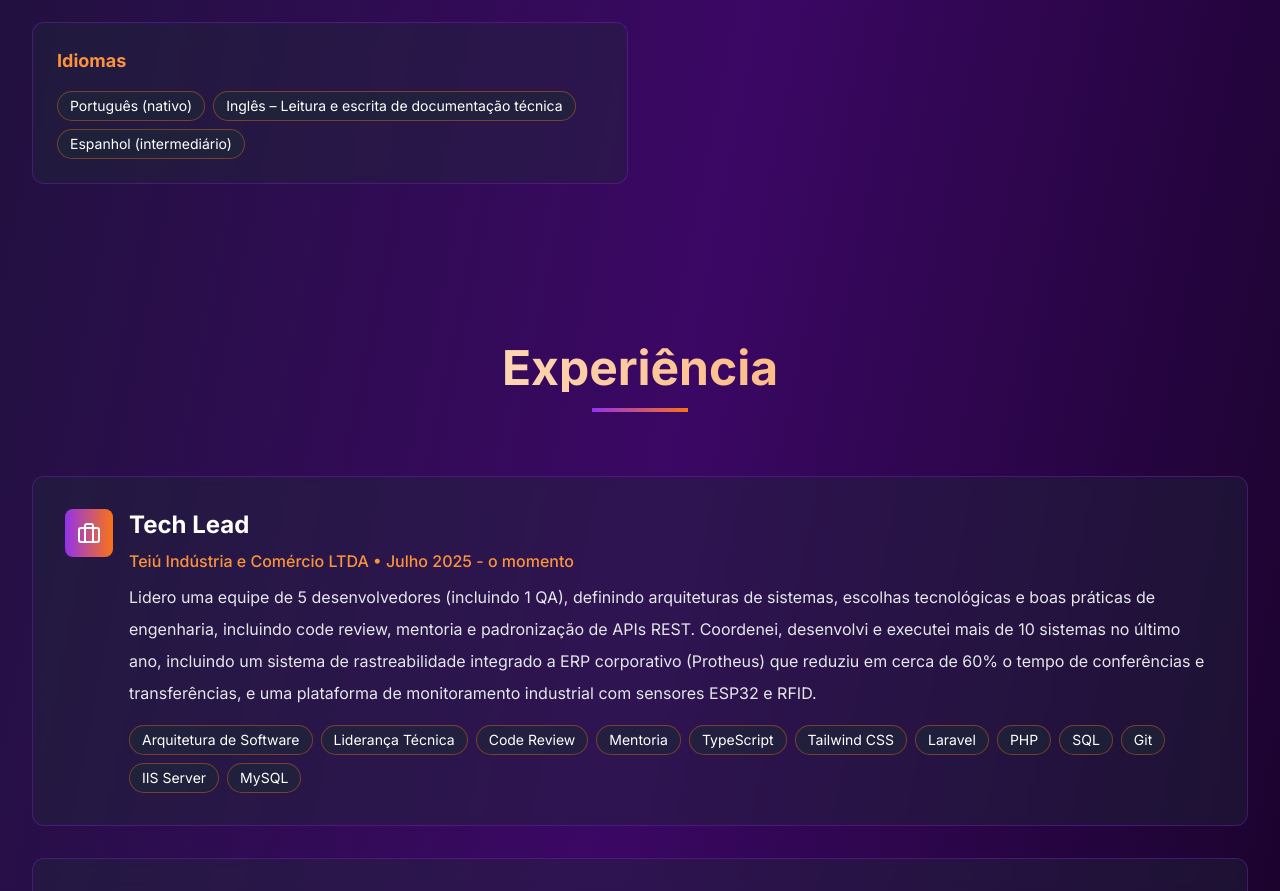
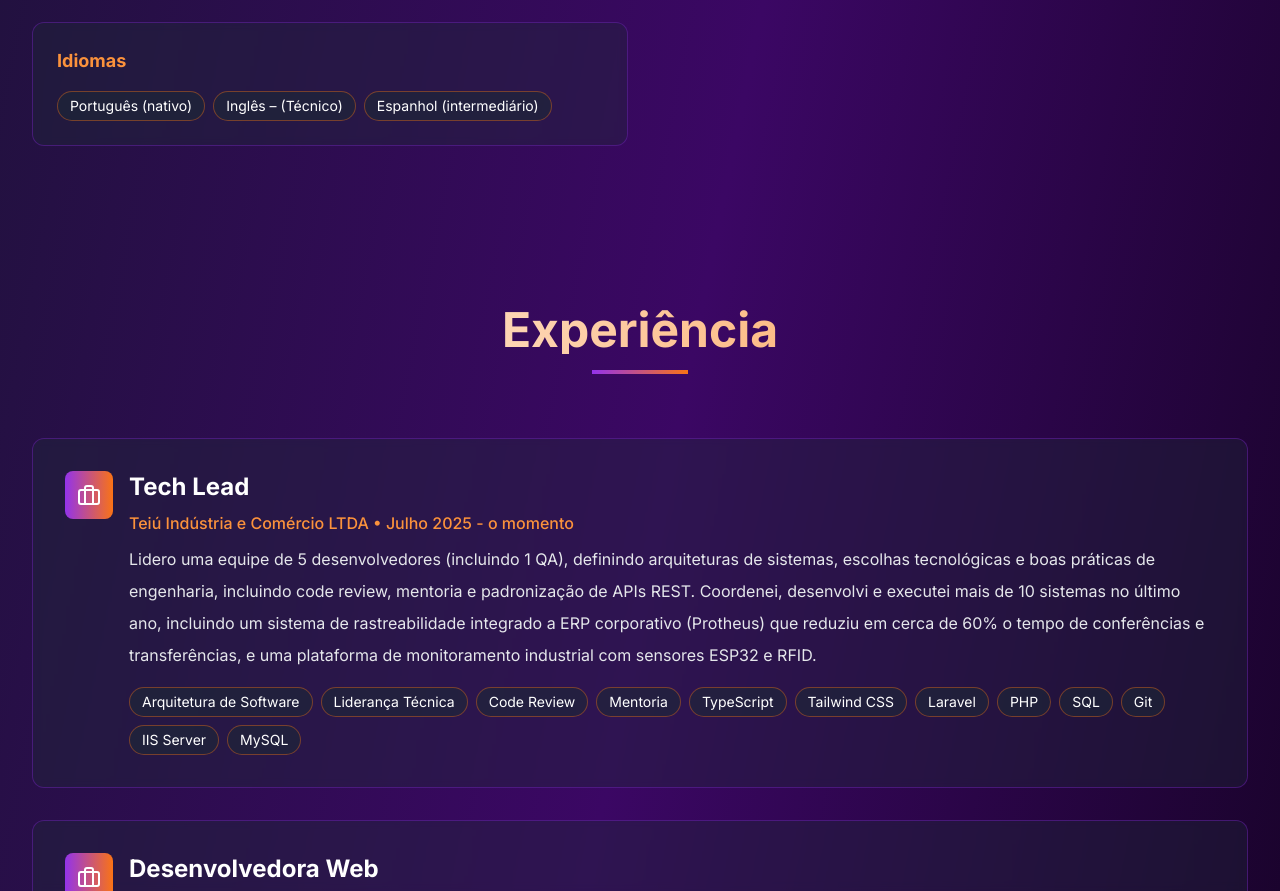
Before and after one commit to s7efani-freire/portfolio, a React (Vite) app: page / in a window 1280 px wide. Shown: the part 2594-3485 px from the top of the page. Built offline with nearby package versions, Linux system fonts and the light colour scheme.

Commit message:
fix: corrije texto do ingles tecnico

```diff
--- a/scripts/generate-resume.mjs
+++ b/scripts/generate-resume.mjs
@@ -153,7 +153,7 @@ const skillGroups = [
   {
     category: { pt: 'Idiomas', en: 'Languages' },
     items: {
-      pt: 'Português (nativo), Inglês – Leitura e escrita de documentação técnica, Espanhol (intermediário)',
+      pt: 'Português (nativo), Inglês – (Técnico), Espanhol (intermediário)',
       en: 'Portuguese (native), English – Reading/Writing for Technical Documentation, Spanish (intermediate)',
     },
   },
--- a/src/data/skills.ts
+++ b/src/data/skills.ts
@@ -81,7 +81,7 @@ export const skillCategories: SkillCategory[] = [
     category: { pt: 'Idiomas', en: 'Languages' },
     items: [
       item('Português (nativo)', 'Portuguese (native)'),
-      item('Inglês – Leitura e escrita de documentação técnica', 'English – Reading/Writing for Technical Documentation'),
+      item('Inglês – (Técnico)', 'English – Reading/Writing for Technical Documentation'),
       item('Espanhol (intermediário)', 'Spanish (intermediate)'),
     ],
   },
```
